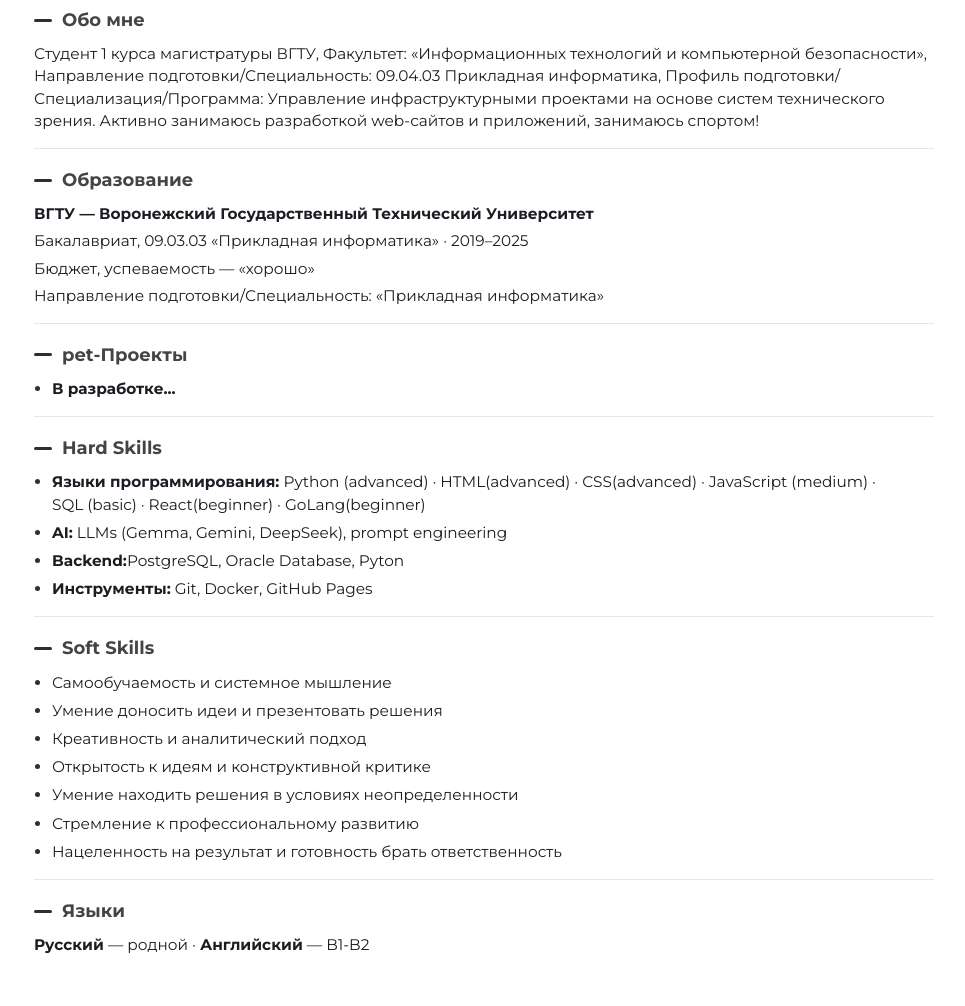
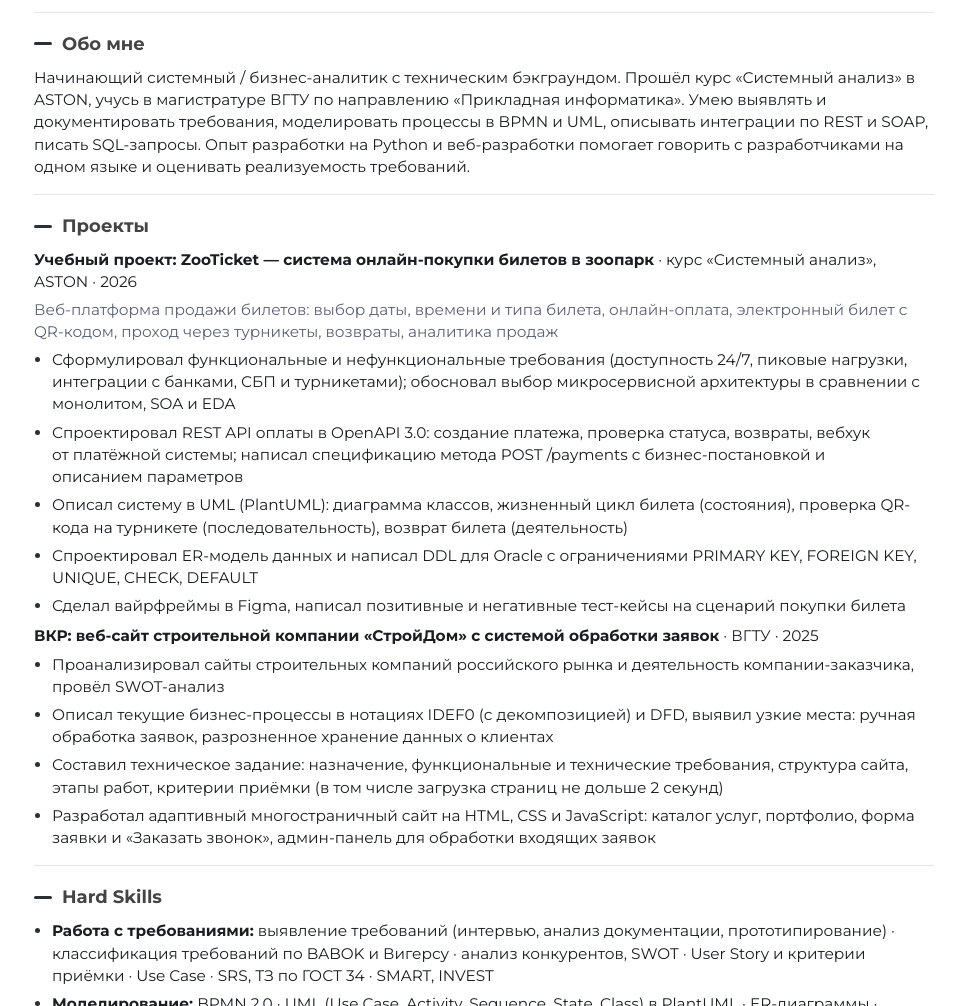
Before and after one commit to Pigasias/CV, a plain HTML site: page index.html in a window 1280 px wide. Shown: the part 178-1184 px from the top of the page, without its empty margins (156-1121 px from the left). Drawn offline with Linux system fonts and the light colour scheme.

Commit message:
Add files via upload

```diff
--- a/index.html
+++ b/index.html
@@ -95,6 +95,22 @@
 
     .sep { margin: 0 2px; }
 
+    .role {
+      font-size: 13pt;
+      font-weight: 600;
+      color: var(--accent);
+      margin: -2px 0 6px 0;
+    }
+
+    .sub { color: var(--muted); }
+
+    /* Места, которые нужно заполнить. Удалить класс todo после заполнения */
+    .todo {
+      background: #fff3a8;
+      border-radius: 3px;
+      padding: 0 3px;
+    }
+
     h2 {
       margin: 18px 0 10px;
       font-size: 13.5pt;
@@ -136,6 +152,7 @@
         border: 1px solid var(--line);
       }
       .name { font-size: 21pt; margin: 0 0 4px; }
+      .role { font-size: 11pt; margin: 0 0 3px; }
       .contacts, .contacts-second { font-size: 8.5pt; gap: 12px; }
       .contacts-second { margin-top: 2px; }
 
@@ -164,6 +181,7 @@
 
       <div class="info">
         <h1 class="name">Чермошенцев Владимир Михайлович</h1>
+        <div class="role">Системный / бизнес-аналитик</div>
         <div class="contacts">
           <div>Воронеж, Россия</div><span class="sep">·</span>
           <div><a href="mailto:vova.27.04.2003@gmail.com">vova.27.04.2003@gmail.com</a></div>
@@ -180,26 +198,28 @@
 
     <section class="block">
       <h2>Обо мне</h2>
-      <p>Студент 1 курса магистратуры ВГТУ, Факультет: «Информационных технологий и компьютерной безопасности», Направление подготовки/Специальность: 09.04.03 Прикладная информатика, Профиль подготовки/Специализация/Программа: Управление инфраструктурными проектами на основе систем технического зрения. Активно занимаюсь разработкой web-сайтов и приложений, занимаюсь спортом!</p>
-    </section>
-
-    <div class="rule"></div>
-
-    <section class="block edu">
-      <h2>Образование</h2>
-      <p><b>ВГТУ — Воронежский Государственный Технический Университет</b></p>
-      <p>Бакалавриат, 09.03.03 «Прикладная информатика» · 2019–2025</p>
-      <p>Бюджет, успеваемость — «хорошо»</p>
-      <p>Направление подготовки/Специальность: «Прикладная информатика»</p>
+      <p>Начинающий системный / бизнес-аналитик с техническим бэкграундом. Прошёл курс «Системный анализ» в ASTON, учусь в магистратуре ВГТУ по направлению «Прикладная информатика». Умею выявлять и документировать требования, моделировать процессы в BPMN и UML, описывать интеграции по REST и SOAP, писать SQL-запросы. Опыт разработки на Python и веб-разработки помогает говорить с разработчиками на одном языке и оценивать реализуемость требований.</p>
     </section>
 
     <div class="rule"></div>
 
     <section class="block">
-      <h2>pet-Проекты</h2>
+      <h2>Проекты</h2>
+      <p><b>Учебный проект: ZooTicket — система онлайн-покупки билетов в зоопарк</b> · курс «Системный анализ», ASTON · 2026</p>
+      <p class="sub">Веб-платформа продажи билетов: выбор даты, времени и типа билета, онлайн-оплата, электронный билет с QR-кодом, проход через турникеты, возвраты, аналитика продаж</p>
       <ul>
-        <li><b>В разработке...</b></li>
-
+        <li>Сформулировал функциональные и нефункциональные требования (доступность 24/7, пиковые нагрузки, интеграции с банками, СБП и турникетами); обосновал выбор микросервисной архитектуры в сравнении с монолитом, SOA и EDA</li>
+        <li>Спроектировал REST API оплаты в OpenAPI 3.0: создание платежа, проверка статуса, возвраты, вебхук от платёжной системы; написал спецификацию метода POST /payments с бизнес-постановкой и описанием параметров</li>
+        <li>Описал систему в UML (PlantUML): диаграмма классов, жизненный цикл билета (состояния), проверка QR-кода на турникете (последовательность), возврат билета (деятельность)</li>
+        <li>Спроектировал ER-модель данных и написал DDL для Oracle с ограничениями PRIMARY KEY, FOREIGN KEY, UNIQUE, CHECK, DEFAULT</li>
+        <li>Сделал вайрфреймы в Figma, написал позитивные и негативные тест-кейсы на сценарий покупки билета</li>
+      </ul>
+      <p style="margin-top:8px"><b>ВКР: веб-сайт строительной компании «СтройДом» с системой обработки заявок</b> · ВГТУ · 2025</p>
+      <ul>
+        <li>Проанализировал сайты строительных компаний российского рынка и деятельность компании-заказчика, провёл SWOT-анализ</li>
+        <li>Описал текущие бизнес-процессы в нотациях IDEF0 (с декомпозицией) и DFD, выявил узкие места: ручная обработка заявок, разрозненное хранение данных о клиентах</li>
+        <li>Составил техническое задание: назначение, функциональные и технические требования, структура сайта, этапы работ, критерии приёмки (в том числе загрузка страниц не дольше 2 секунд)</li>
+        <li>Разработал адаптивный многостраничный сайт на HTML, CSS и JavaScript: каталог услуг, портфолио, форма заявки и «Заказать звонок», админ-панель для обработки входящих заявок</li>
       </ul>
     </section>
 
@@ -208,10 +228,15 @@
     <section class="block">
       <h2>Hard Skills</h2>
       <ul>
-        <li><b>Языки программирования:</b> Python&nbsp;(advanced) · HTML(advanced) · CSS(advanced) · JavaScript&nbsp;(medium) · SQL&nbsp;(basic) · React(beginner) · GoLang(beginner)</li>
+        <li><b>Работа с требованиями:</b> выявление требований (интервью, анализ документации, прототипирование) · классификация требований по BABOK и Вигерсу · анализ конкурентов, SWOT · User Story и критерии приёмки · Use Case · SRS, ТЗ по ГОСТ 34 · SMART, INVEST</li>
+        <li><b>Моделирование:</b> BPMN 2.0 · UML (Use Case, Activity, Sequence, State, Class) в PlantUML · ER-диаграммы · IDEF0, DFD</li>
+        <li><b>Интеграции:</b> REST, SOAP, HTTP (методы, коды ответа), вебхуки · JSON, XML · спецификации API в OpenAPI 3.0 (Swagger), Postman · понимание gRPC, GraphQL, брокеров сообщений (Kafka, RabbitMQ)</li>
+        <li><b>Базы данных:</b> SQL (DDL, выборки, группировка, агрегатные функции) · PostgreSQL, Oracle Database · нормализация, ограничения целостности, транзакции (ACID) · понимание NoSQL</li>
+        <li><b>Прототипирование:</b> Figma (вайрфреймы, кликабельные прототипы) · эвристики юзабилити Нильсена</li>
+        <li><b>Методологии:</b> Scrum, Kanban, Waterfall · жизненный цикл разработки ПО · виды тестирования, тест-кейсы</li>
+        <li><b>Разработка:</b> Python&nbsp;(advanced) · HTML, CSS&nbsp;(advanced) · JavaScript&nbsp;(medium) · React, Go&nbsp;(beginner)</li>
         <li><b>AI:</b> LLMs (Gemma, Gemini, DeepSeek), prompt engineering</li>
-        <li><b>Backend:</b>PostgreSQL, Oracle Database, Pyton</li>
-        <li><b>Инструменты:</b> Git, Docker, GitHub Pages</li>
+        <li><b>Инструменты:</b> Figma · draw.io · Miro · PlantUML · Postman · Swagger · Git · Docker · GitHub Pages</li>
       </ul>
     </section>
 
@@ -220,14 +245,24 @@
     <section class="block">
       <h2>Soft Skills</h2>
       <ul>
-        <li>Самообучаемость и системное мышление</li>
-        <li>Умение доносить идеи и презентовать решения</li>
-        <li>Креативность и аналитический подход</li>
-        <li>Открытость к идеям и конструктивной критике</li>
-        <li>Умение находить решения в условиях неопределенности</li>
-        <li>Стремление к профессиональному развитию</li>
-        <li>Нацеленность на результат и готовность брать ответственность</li>
+        <li>Системное и аналитическое мышление</li>
+        <li>Умение задавать вопросы и доносить идеи до бизнеса и разработки</li>
+        <li>Умение находить решения в условиях неопределённости</li>
+        <li>Открытость к конструктивной критике</li>
+        <li>Самообучаемость, нацеленность на результат и готовность брать ответственность</li>
       </ul>
+    </section>
+
+    <div class="rule"></div>
+
+    <section class="block edu">
+      <h2>Образование</h2>
+      <p><b>ВГТУ — Воронежский государственный технический университет</b></p>
+      <p>Магистратура, 09.04.03 «Прикладная информатика» · 2025 — н.&nbsp;в.</p>
+      <p class="sub">Факультет информационных технологий и компьютерной безопасности, программа «Управление инфраструктурными проектами на основе систем технического зрения»</p>
+      <p style="margin-top:6px">Бакалавриат, 09.03.03 «Прикладная информатика» · 2019–2025</p>
+      <p style="margin-top:8px"><b>ASTON — курс «Системный анализ»</b> · 2026 · сертификат №&nbsp;2026SA277</p>
+      <p class="sub">Требования (BABOK, Вигерс), User Story, Use Case, SRS и ТЗ, BPMN, UML, архитектура ПО, REST и SOAP, базы данных и SQL, тестирование</p>
     </section>
 
     <div class="rule"></div>
```
